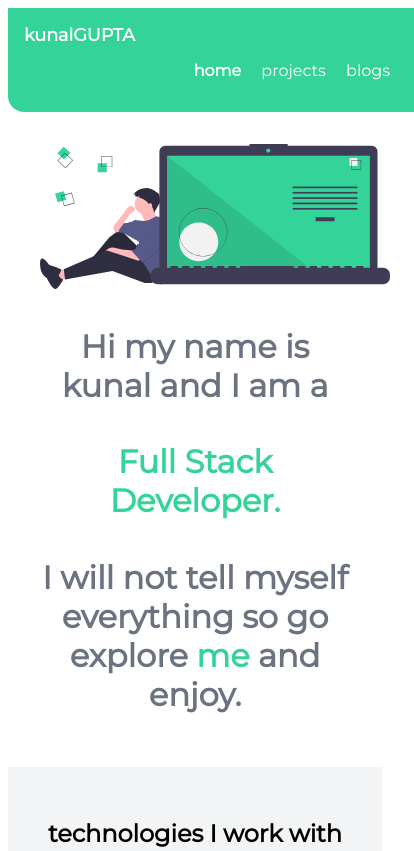
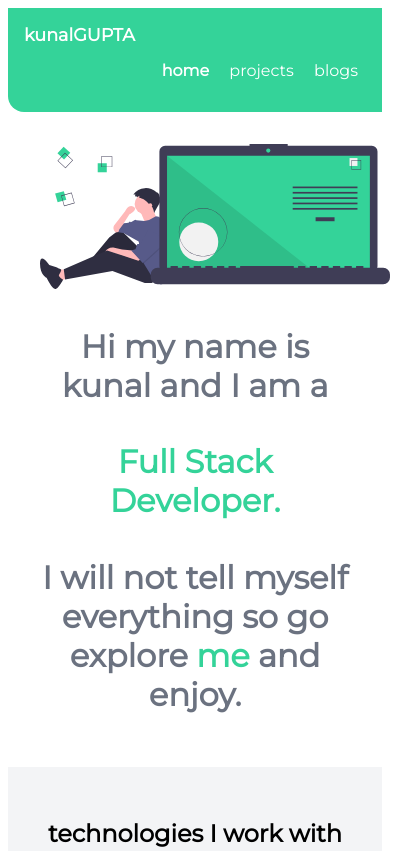
Before and after one commit to DarkShadow20/kunalgupta-portfolio, a plain HTML site: page index.html in a window 390 px wide. Shown: the top 851 px of the page, 414 px wide, since content can reach past the window. Drawn offline with nearby package versions, Linux system fonts and the light colour scheme.

Commit message:
adjusted the responsive of navbar

```diff
--- a/style.css
+++ b/style.css
@@ -156,9 +156,6 @@ hr{
 }
 
 @media screen and (max-width:600px){
-    .navigation{
-        width: 100%;
-    }
     .navigation .link{
         display: inline-block;
         max-width: 100%;
```
